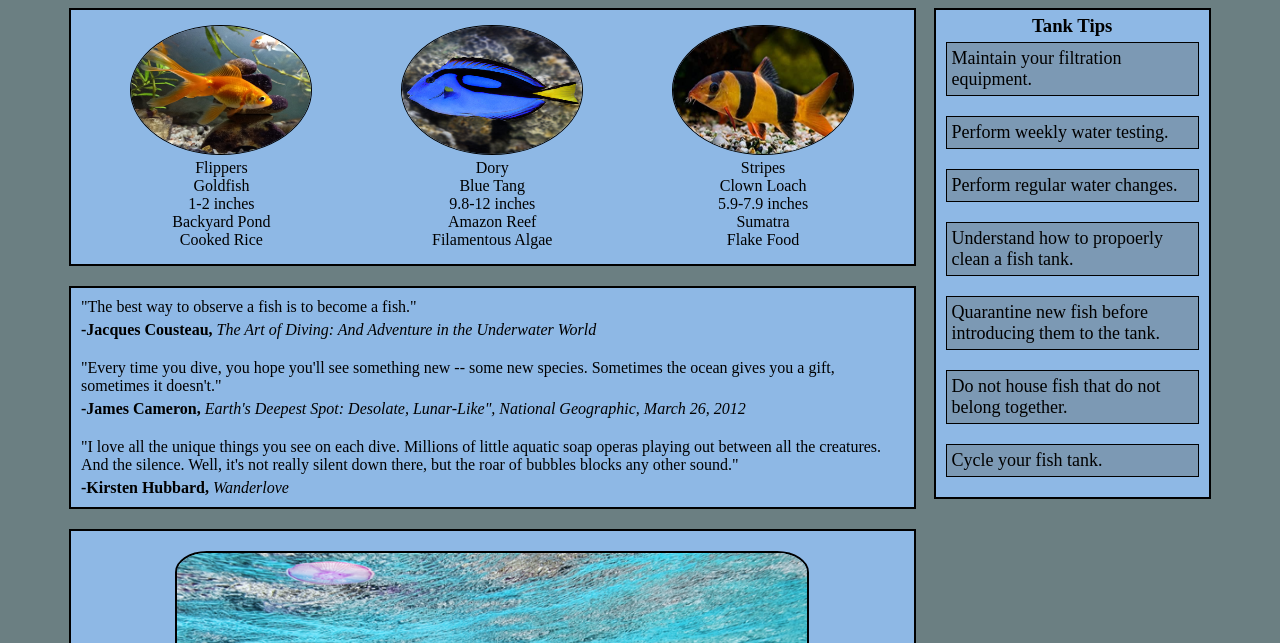
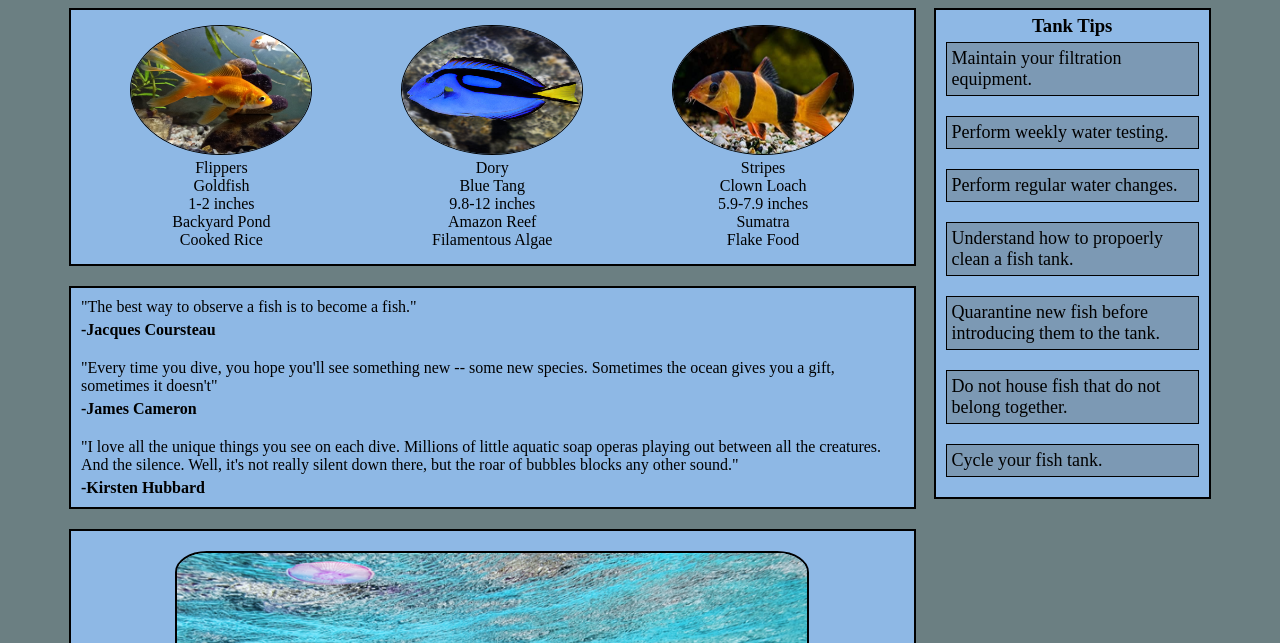
Before and after one commit to CtrlVaultDel/nss-aquarium, a plain HTML site: page index.html in a window 1280 px wide. Shown: the part 157-800 px from the top of the page. Drawn offline with Linux system fonts and the light colour scheme.

Commit message:
Added JS functionality to quotes; quotations now appear via JS.

```diff
--- a/index.html
+++ b/index.html
@@ -25,36 +25,7 @@
             </article>
             <!-- Quotes -->
             <article class="quotes">
-                <section class="quote">
-                    <div class="quote__text">
-                        "The best way to observe a fish is to become a fish."
-                    </div>
-                    <div class="quote__author">
-                        <strong>-Jacques Cousteau, </strong>
-                        <i>The Art of Diving: And Adventure in the Underwater World</i>
-                    </div>
-                </section>
-                <section class="quote">
-                    <div class="quote__text">
-                        "Every time you dive, you hope you'll see something new --
-                        some new species. Sometimes the ocean gives you a gift, sometimes it doesn't."
-                    </div>
-                    <div class="quote__author">
-                        <strong>-James Cameron, </strong>
-                        <i>Earth's Deepest Spot: Desolate, Lunar-Like", National Geographic, March 26, 2012</i>
-                    </div>
-                </section>
-                <section class="quote">
-                    <div class="quote__text">
-                        "I love all the unique things you see on each dive. Millions of little aquatic
-                        soap operas playing out between all the creatures. And the silence. Well, it's
-                        not really silent down there, but the roar of bubbles blocks any other sound."
-                    </div>
-                    <div class="quote__author">
-                        <strong>-Kirsten Hubbard, </strong>
-                        <i>Wanderlove</i>
-                    </div>
-                </section>
+                <!-- JavaScript will add quotations automatically, starting here -->
             </article>
 
             <!-- Locations -->
@@ -63,7 +34,7 @@
             </article>
         </div>
 
-        <!-- To be on the right side of the page -->
+        <!-- Will be on the right side of the page -->
         <div class="column column--right">
             <!-- Tips for cleaning and maintaining the fishtanks -->
             <aside class="tankTips">
--- a/scripts/main.js
+++ b/scripts/main.js
@@ -1,10 +1,12 @@
 // Any JS that needs to be pushed when the page loads should be inside of main.js
 
 import { fishList } from "./fish/fishList.js";
+import { quoteList } from "./quotes/quoteList.js";
 import { locationList } from "./locations/locationList.js";
 import { tipList } from "./tips/tipList.js";
 
 // Immediately call the FishList function when the page loads
 fishList();
+quoteList();
 locationList();
 tipList();
--- /dev/null
+++ b/scripts/quotes/quote.js
@@ -0,0 +1,9 @@
+export const quoteHTML = (quote) => {
+    // Returns a string of HTML
+    return `
+        <section class="quote">
+            <div class="quote__text">"${quote.text}"</div>
+            <div class="quote__author"><strong>-${quote.author}</strong></div>
+        </section>
+    `
+}
--- /dev/null
+++ b/scripts/quotes/quoteDataProvider.js
@@ -0,0 +1,23 @@
+const quoteCollection=[
+    {
+        text: "The best way to observe a fish is to become a fish.",
+        author: "Jacques Coursteau"
+    },
+    {
+        text:   "Every time you dive, you hope you'll see something new --\
+                some new species. Sometimes the ocean gives you a gift, sometimes it doesn't",
+        author: "James Cameron"
+    },
+    {
+        text:   "I love all the unique things you see on each dive. Millions \
+                of little aquatic soap operas playing out between all the creatures. \
+                And the silence. Well, it's not really silent down there, but \
+                the roar of bubbles blocks any other sound.",
+        author: "Kirsten Hubbard"
+    }
+]
+
+// Returns a copy of tipCollection (An array full of tips)
+export const quoteArray = () =>{
+    return quoteCollection.slice();
+}
--- /dev/null
+++ b/scripts/quotes/quoteList.js
@@ -0,0 +1,18 @@
+import { quoteArray } from "./quoteDataProvider.js";
+import { quoteHTML } from "./quote.js";
+
+export const quoteList = () => {
+
+    // Get a reference to the `<article class="content">` element
+    const contentElement = document.querySelector(".quotes")
+    const allTheQuotes = quoteArray()
+
+    for (const quote of allTheQuotes){
+
+        //The right side of the assignment is always evaluated first
+        const quoteToPage = quoteHTML(quote);
+
+        // Add to the existing HTML in the content element
+        contentElement.innerHTML += quoteToPage;
+    }
+}
```
